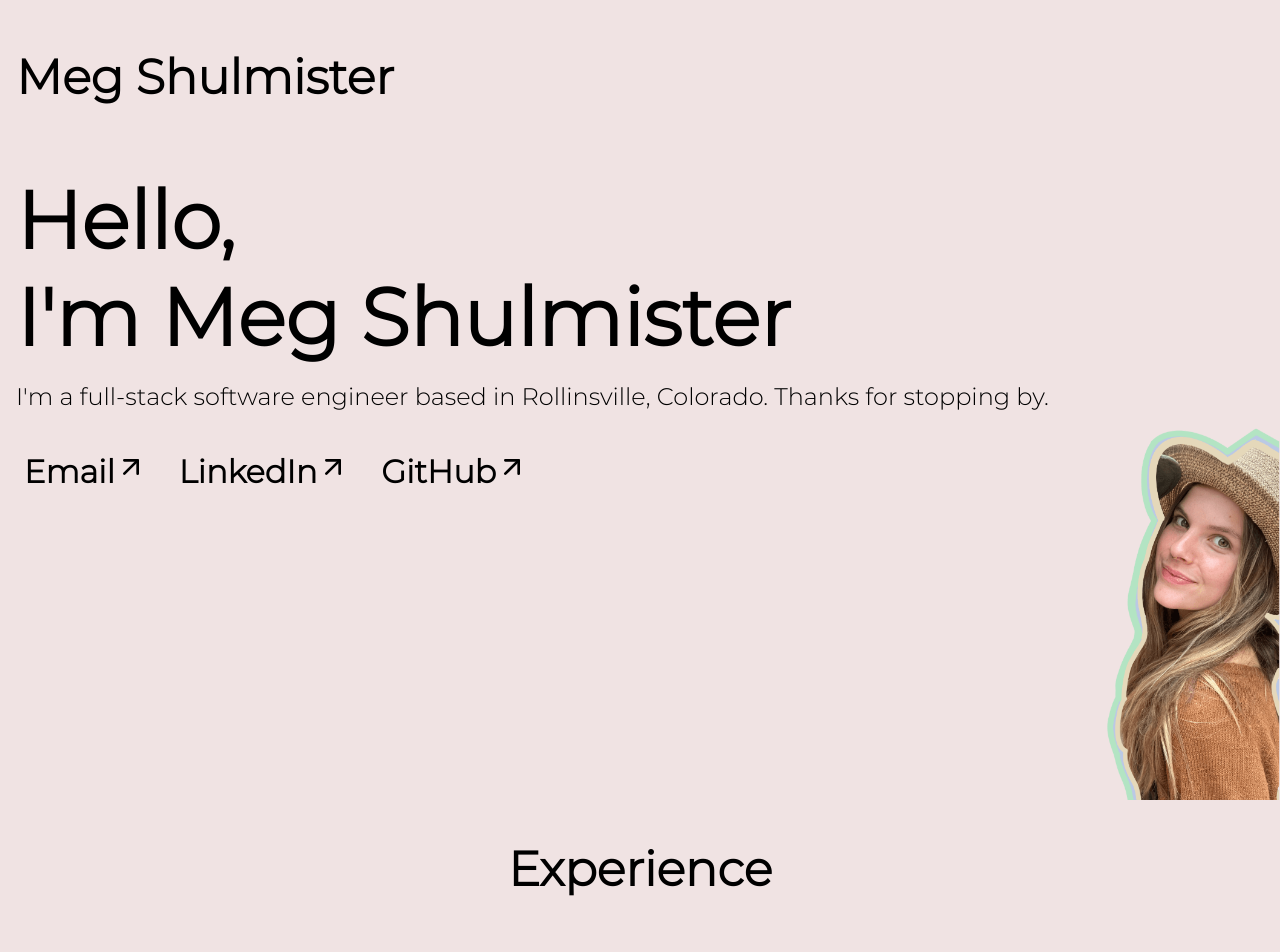
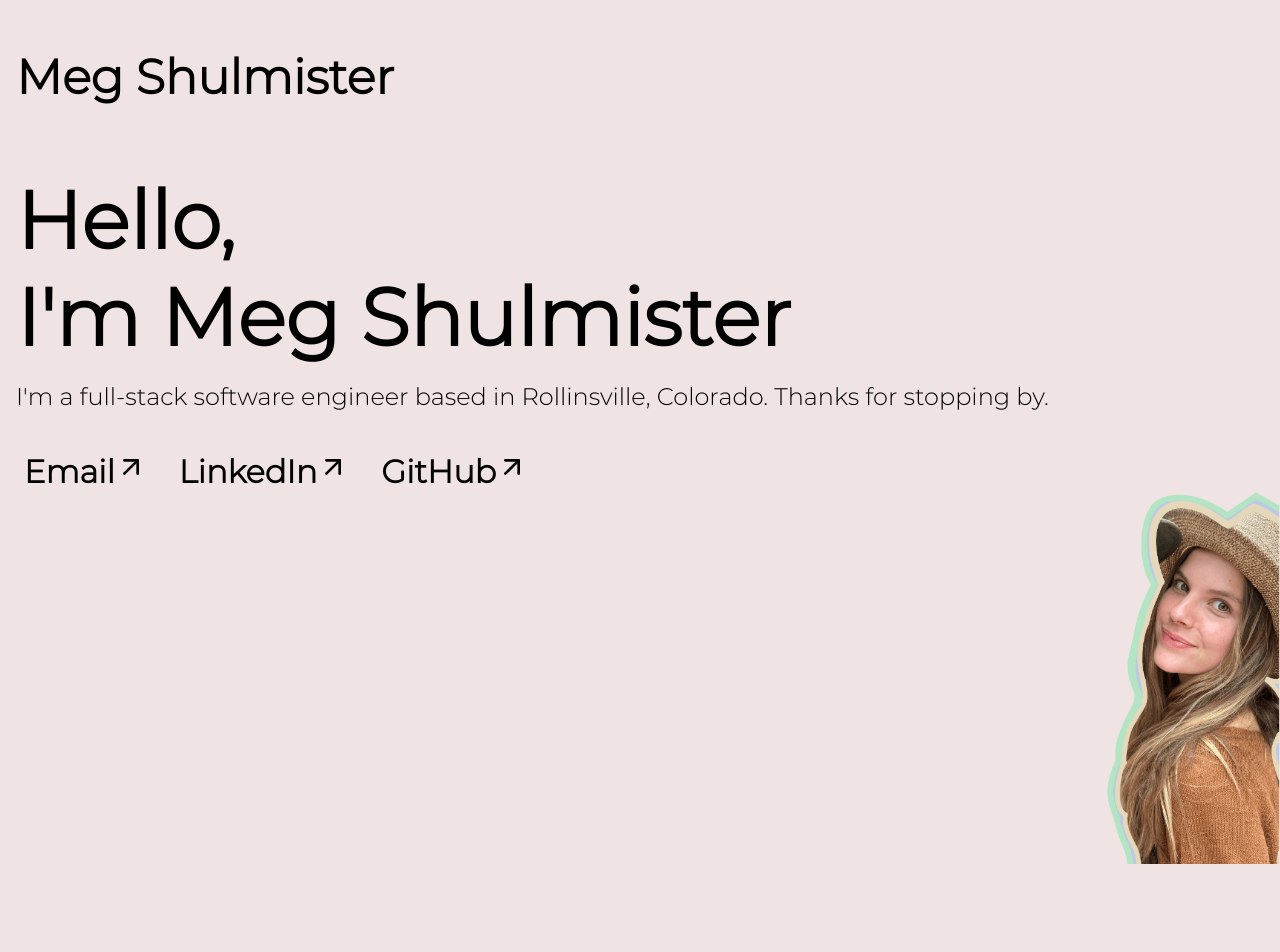
Before and after one commit to earthlymeg/portfolio-v2, a React (Create React App) app: page / in a window 1280 px wide. Shown: the top 952 px of the page. Built offline with nearby package versions, Linux system fonts and the light colour scheme.

Commit message:
Working on a transitional svg

```diff
--- a/src/components/Header.jsx
+++ b/src/components/Header.jsx
@@ -4,7 +4,7 @@ import headshot from "../assets/portfolio2_headshot.png";
 import AOS from 'aos';
 import 'aos/dist/aos.css';
 import {FiArrowUpRight} from 'react-icons/fi';
-
+import wave from '../assets/wave.png';
 //FiArrowUpRight
 
 function Header() {
@@ -49,8 +49,10 @@ function Header() {
         <div className="headshot">
           <img src={headshot} alt="Meg Shulmister portfoli0"
           ></img>
-
         </div>
+         {/* <img src={wave}
+         className="wave"
+         alt=""></img> */}
       </section>
     </header>
   );
--- a/src/styles/experiencePage.css
+++ b/src/styles/experiencePage.css
@@ -7,6 +7,9 @@
   width: 100vw;
 }
 
+.experience-page h2 {
+  margin-top: 10rem;
+}
 /* ipad */
 
 @media only screen and (min-device-width: 768px) and (-webkit-min-device-pixel-ratio: 1) {
--- a/src/styles/header.css
+++ b/src/styles/header.css
@@ -1,5 +1,5 @@
 section {
-  height: 100vh;
+  /* height: 100vh; */
   max-width: 100vw;
 }
 
@@ -15,6 +15,14 @@ section {
   position: relative;
 }
 
+.wave {
+  position: relative;
+  top: 15rem !important;
+  /* margin-top: 10rem;
+  margin-bottom: 10rem;
+  z-index: 10;
+  display: block; */
+}
 h1 {
   font-size: 3rem;
   margin-bottom: 0.5rem;
```
Also changed, not shown: src/assets/wave.png (added), src/assets/wave.svg (deleted).
